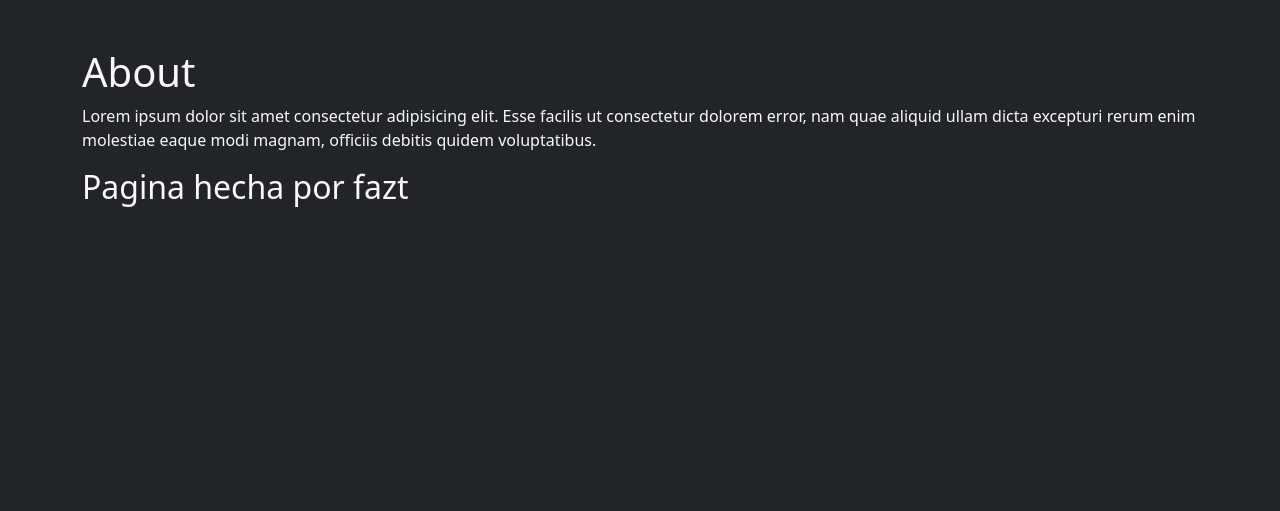
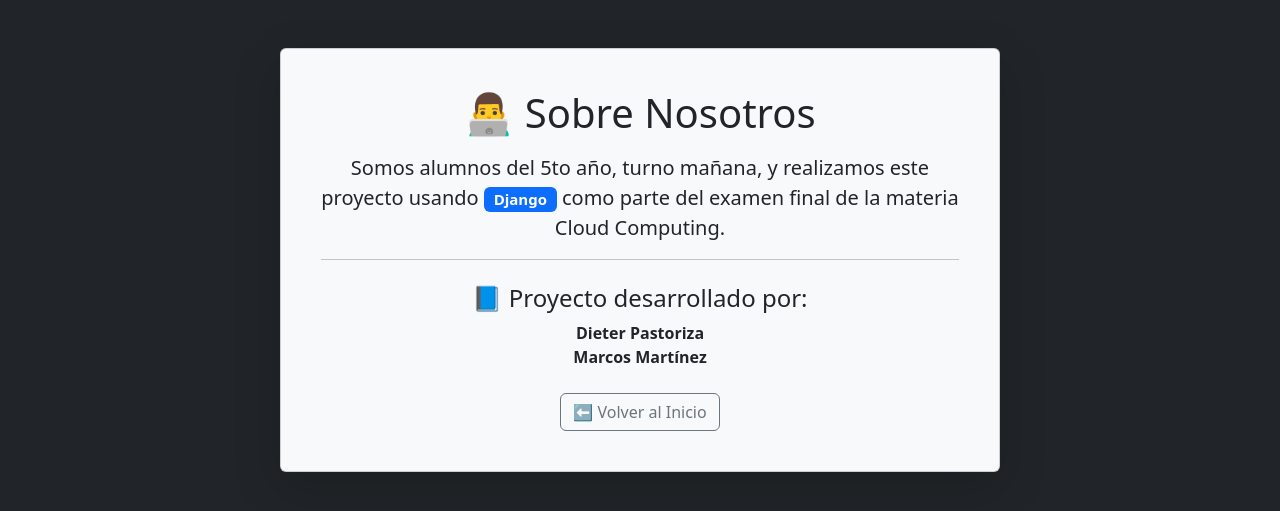
Before and after one commit to Dieter-Pastoriza/examen_docker, a Django app: page /about/ in a window 1280 px wide. Shown: the part 56-567 px from the top of the page. Run offline with Django 5.2, Linux system fonts and the light colour scheme.

Commit message:
Se realizaron mejoras visuales en el sistema

```diff
--- a/myapp/templates/about.html
+++ b/myapp/templates/about.html
@@ -1,8 +1,33 @@
 {% extends 'layouts/base.html' %}
 {% block content %}
-<h1>About</h1>
 
-<p>Lorem ipsum dolor sit amet consectetur adipisicing elit. Esse facilis ut consectetur dolorem error, nam quae aliquid ullam dicta excepturi rerum enim molestiae eaque modi magnam, officiis debitis quidem voluptatibus.</p>
+<div class="container mt-5">
+    <div class="row justify-content-center">
+        <div class="col-md-8">
+            <div class="card shadow-lg bg-light text-dark p-4">
+                <div class="card-body text-center">
+                    <h1 class="card-title mb-3">👨‍💻 Sobre Nosotros</h1>
+                    <p class="lead">
+                        Somos alumnos del <strong>5to año, turno mañana</strong>, y realizamos este proyecto usando
+                        <span class="badge bg-primary">Django</span>
+                        como parte del examen final de la materia <strong>Cloud Computing</strong>.
+                    </p>
+                    <hr>
+                    <h4 class="mt-4">📘 Proyecto desarrollado por:</h4>
+                    <ul class="list-unstyled">
+                        <li><i class="bi bi-person-circle text-primary"></i> <strong>Dieter Pastoriza</strong></li>
+                        <li><i class="bi bi-person-circle text-primary"></i> <strong>Marcos Martínez</strong></li>
+                    </ul>
 
-<h2>Pagina hecha por {{username}}</h2>
-{%endblock%}
+                    <div class="mt-4">
+                        <a href="{% url 'index' %}" class="btn btn-outline-secondary">
+                            ⬅️ Volver al Inicio
+                        </a>
+                    </div>
+                </div>
+            </div>
+        </div>
+    </div>
+</div>
+
+{% endblock %}
```
Also changed, not shown: db.sqlite3.
